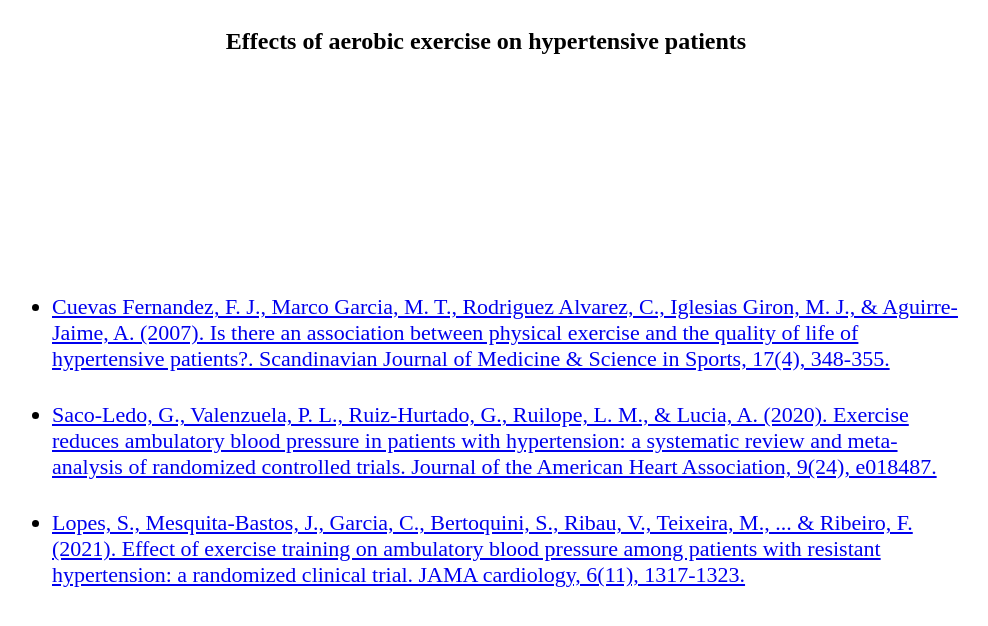
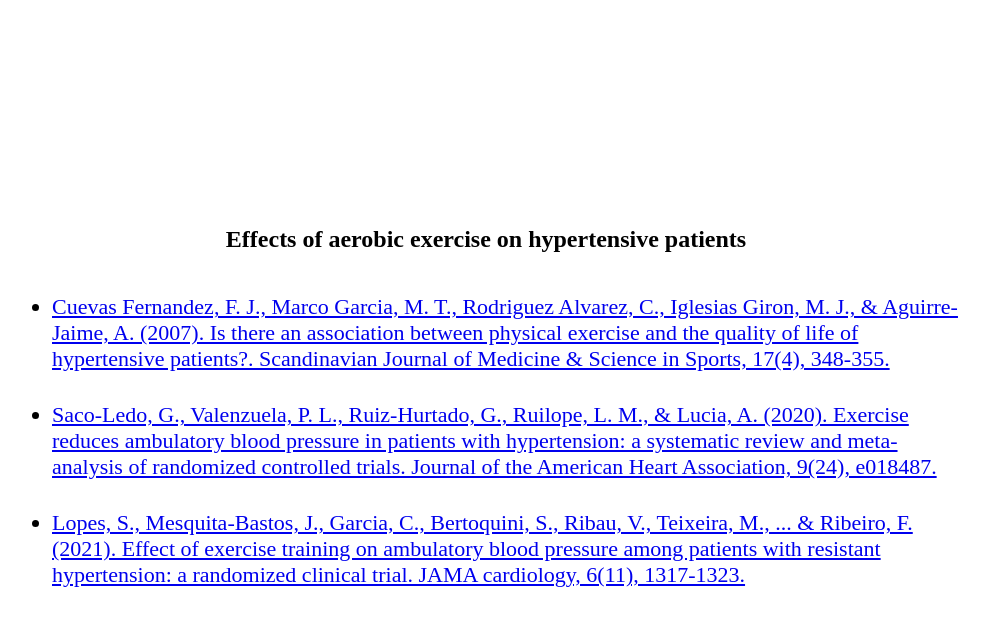
Before and after one commit to SubashD22/qr, a plain HTML site: page index.html in a window 1280 px wide. Shown: the whole page, without its empty margins (154-1142 px from the left). Drawn offline with Linux system fonts and the light colour scheme.

Commit message:
minor change

```diff
--- a/index.html
+++ b/index.html
@@ -6,9 +6,9 @@
     <title>Effects of aerobic exercise on hypertensive patients</title>
 </head>
 <body>
-    <main style="height: 100dvh;width: 100%; display: flex; align-items: center; justify-content: center;flex-direction: column;">
-        <h2>Effects of aerobic exercise on hypertensive patients</h2>
-        <div style="display: flex;align-items: center; justify-content: center;height: 100%; width: 75%;">
+    <main style="height: 100dvh;width: 100%; display: flex; align-items: center; justify-content: center;">
+        <div style="display: flex;align-items: center; justify-content: center;height: 100%; width: 75%;flex-direction: column;">
+             <h2>Effects of aerobic exercise on hypertensive patients</h2>
             <ul style="font-size: 22px;display: flex; gap: 30px;flex-direction: column;">
                 <li><a href="https://pubmed.ncbi.nlm.nih.gov/16911589/" target="_blank">Cuevas Fernandez, F. J., Marco Garcia, M. T., Rodriguez Alvarez, C., Iglesias Giron, M. J., & Aguirre‐Jaime, A. (2007). Is there an association between physical exercise and the quality of life of hypertensive patients?. Scandinavian Journal of Medicine & Science in Sports, 17(4), 348-355.</a></li>
                 <li><a href="https://pubmed.ncbi.nlm.nih.gov/34347008/" target="_blank">Saco‐Ledo, G., Valenzuela, P. L., Ruiz‐Hurtado, G., Ruilope, L. M., & Lucia, A. (2020). Exercise reduces ambulatory blood pressure in patients with hypertension: a systematic review and meta‐analysis of randomized controlled trials. Journal of the American Heart Association, 9(24), e018487.</a></li>
```
